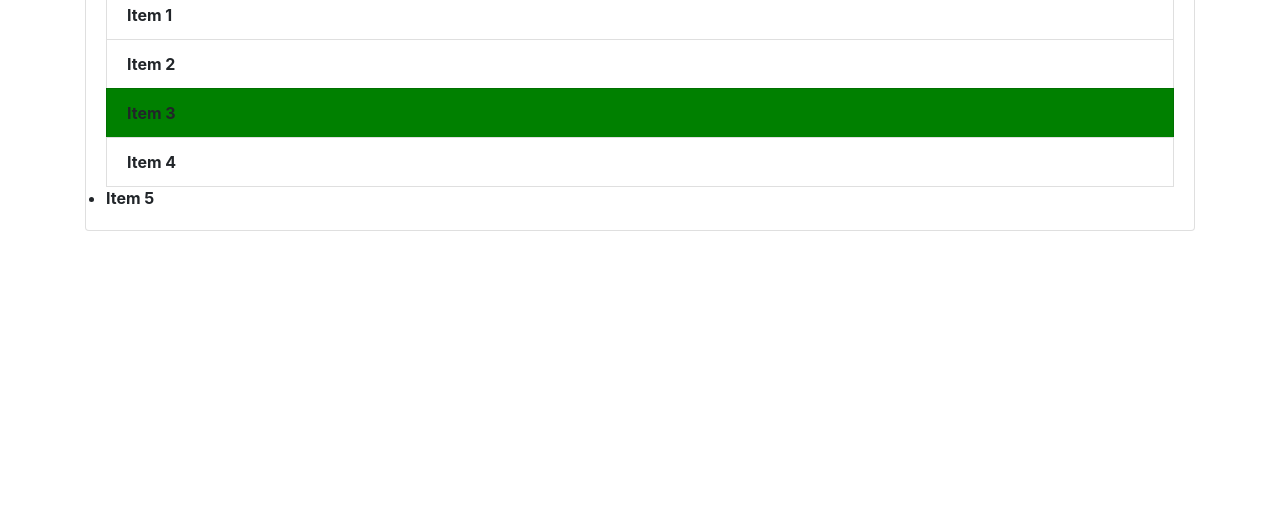
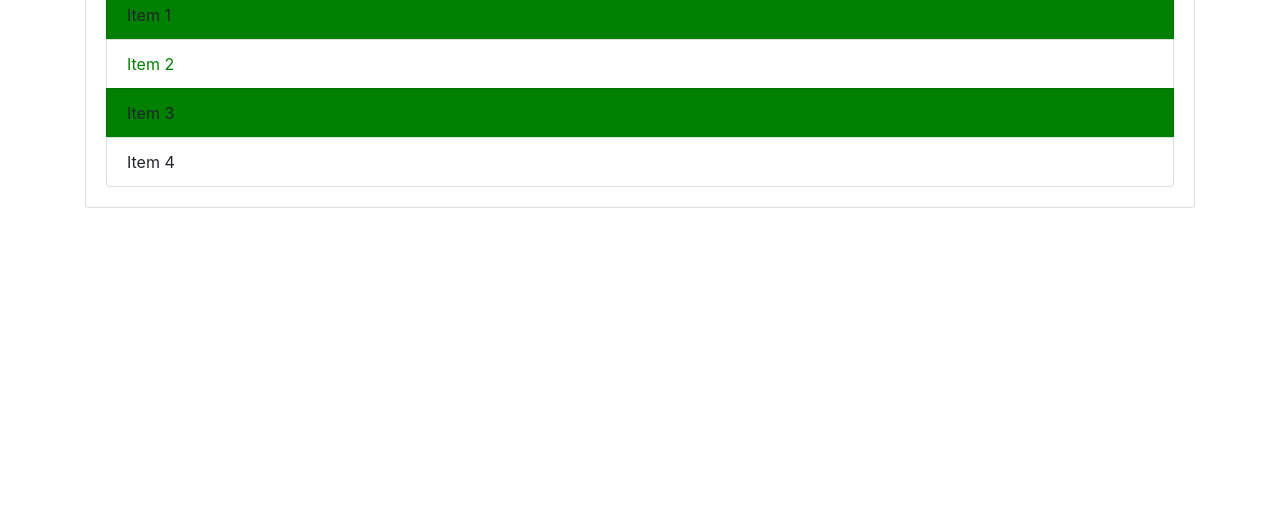
Before and after one commit to malviyasarvesh83/FirstGit, a plain HTML site: page index.html in a window 1280 px wide. Shown: the part 290-800 px from the top of the page. Drawn offline with nearby package versions, Linux system fonts and the light colour scheme.

Commit message:
Fifth commit

```diff
--- a/index.html
+++ b/index.html
@@ -27,7 +27,6 @@
       <li class="list-group-item">Item 2</li>
       <li class="list-group-item">Item 3</li>
       <li class="list-group-item">Item 4</li>
-      <li>Item 5</li>
     </ul>
    </div>
   </div>
@@ -51,10 +50,19 @@
     // headerTitle.innerHTML = 'GoodBye';
     header.style.borderBottom = 'solid 3px #000';
 
-    var li = document.getElementsByTagName('li');
-    li[2].style.backgroundColor = 'green';
-    for (var i=0;i<=li.length;i++) {
-        li[i].style.fontWeight = 'bold';
+    // var items = document.getElementsByClassName('list-group-item');
+    // items[1].style.backgroundColor = 'green';
+
+    // items[2].style.visibility = 'hidden';
+
+    var item = document.querySelectorAll('.list-group-item');
+    item[1].style.color = 'green';
+
+    var items = document.querySelectorAll('.list-group-item');
+    for(var i=0;i<=items.length;i++) {
+      if(i%2==0) {
+        items[i].style.backgroundColor = 'green';
+      }
     }
 
   </script>
```
